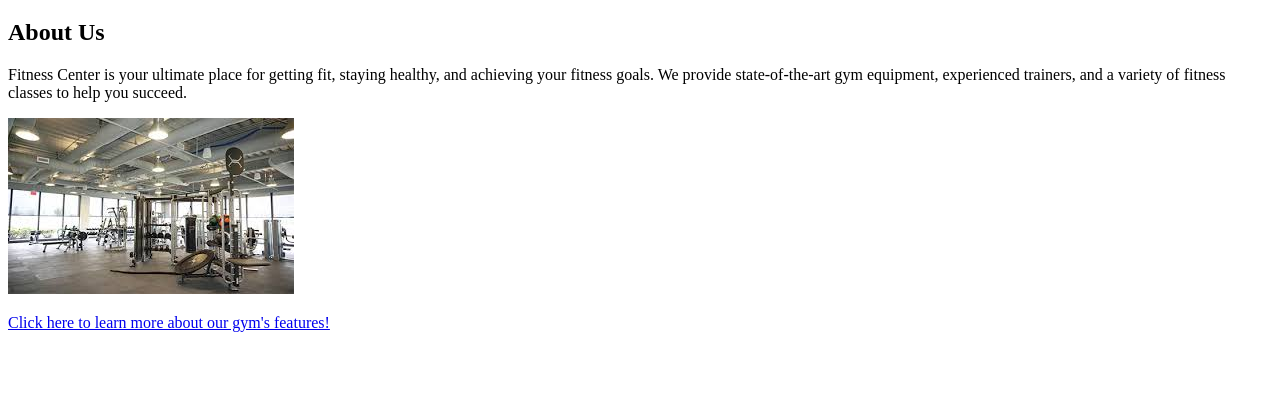
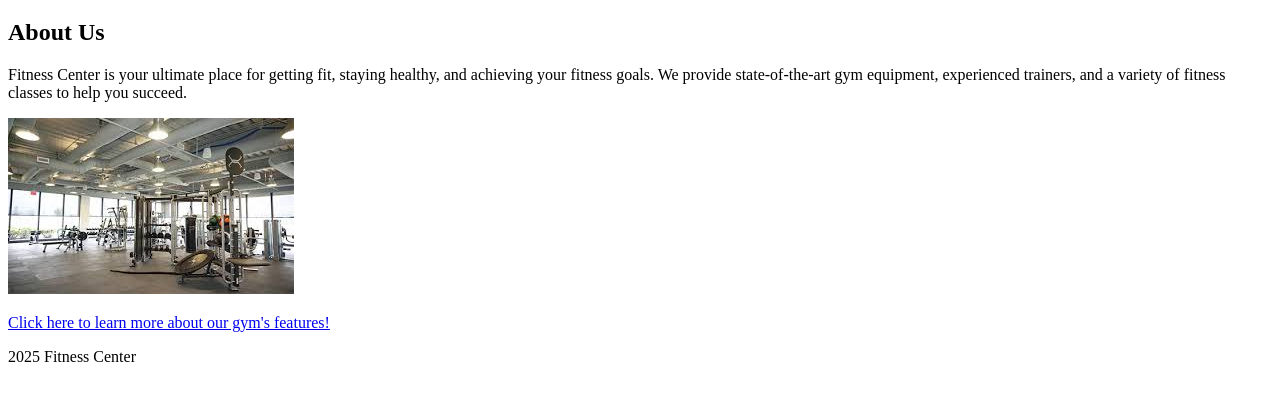
Before and after one commit to HalaKorhani/assignment2_html-css, a plain HTML site: page index.html in a window 1280 px wide. Shown: the part 61-462 px from the top of the page. Drawn offline with Linux system fonts and the light colour scheme.

Commit message:
add a footer

```diff
--- a/index.html
+++ b/index.html
@@ -20,5 +20,9 @@
         </section>
     </main>
 
+    <footer>
+        <p> 2025 Fitness Center</p>
+    </footer>
+
 </body>
 </html>
```
